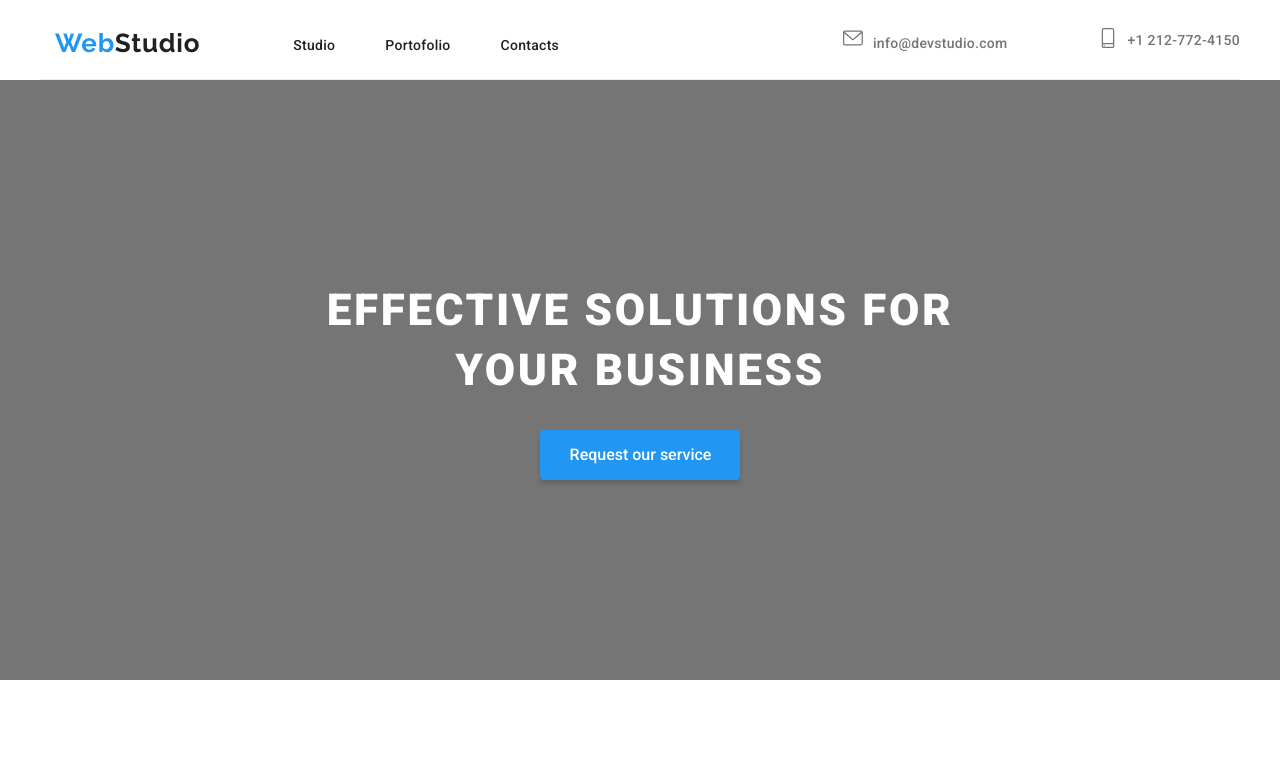
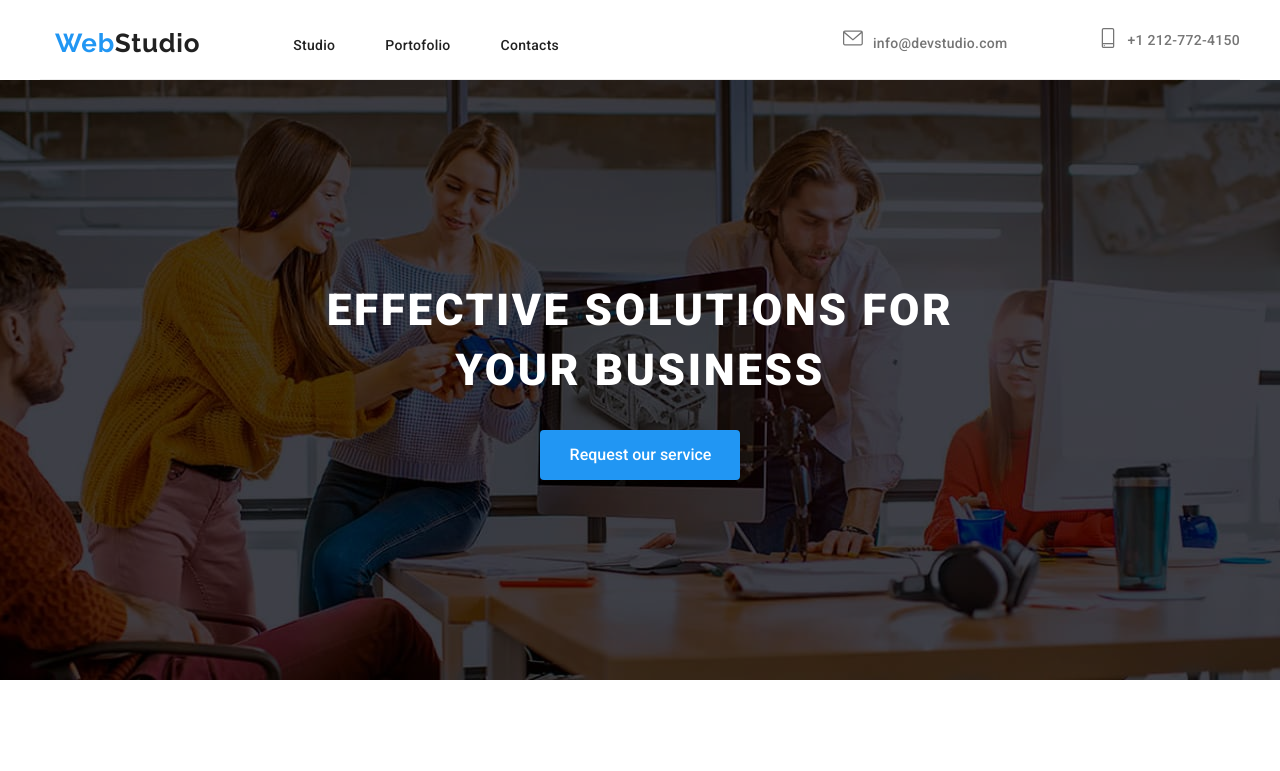
Before and after one commit to daniellesarau/goit-markup-hw-04, a plain HTML site: page index.html in a window 1280 px wide. Shown: the top 771 px of the page. Drawn offline with nearby package versions, Linux system fonts and the light colour scheme.

Commit message:
Update styles.css

```diff
--- a/styles/styles.css
+++ b/styles/styles.css
@@ -136,7 +136,7 @@ body {
 /* HeroSection */
 
 .container-main {
-  background-image: url(./images/backgroundimage.jpg);
+  background-image: url(../images/backgroundimage.jpg);
   background-color: #757575;
   background-blend-mode: multiply;
   background-position: center;
```
